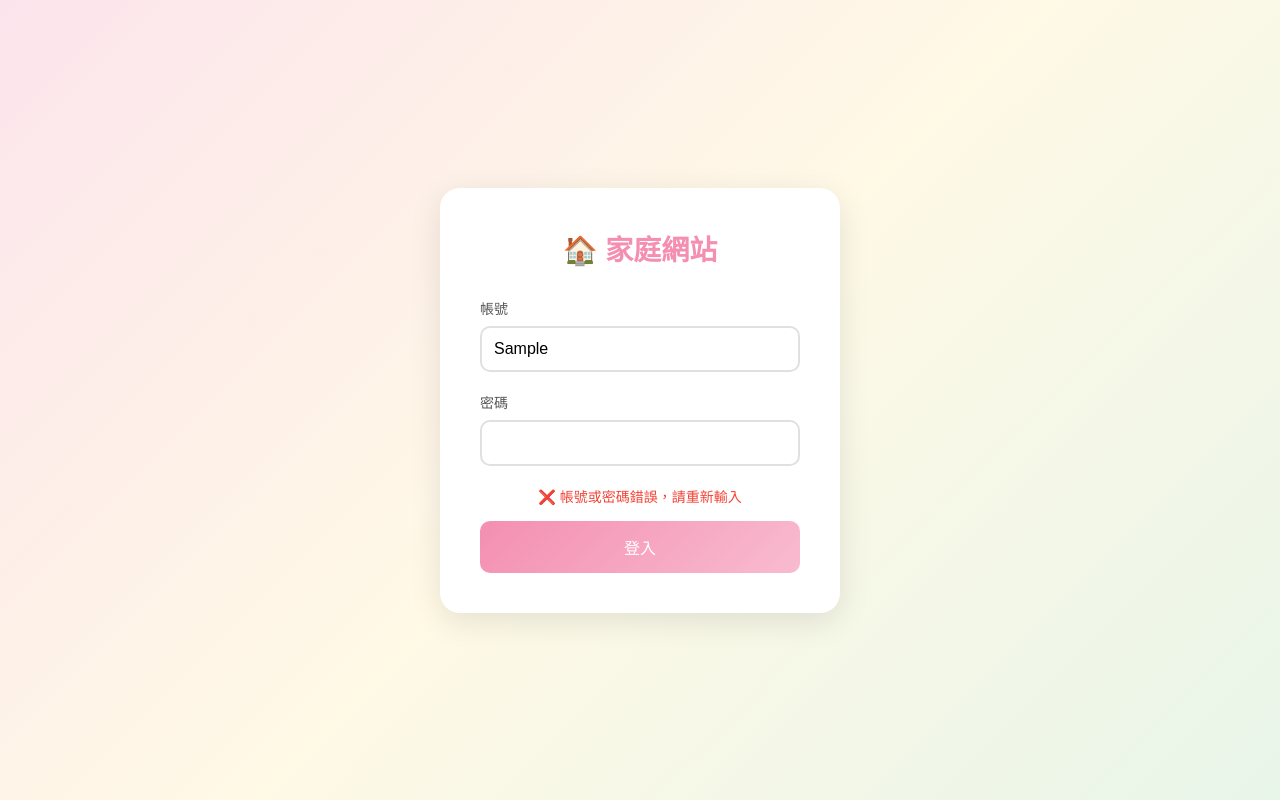
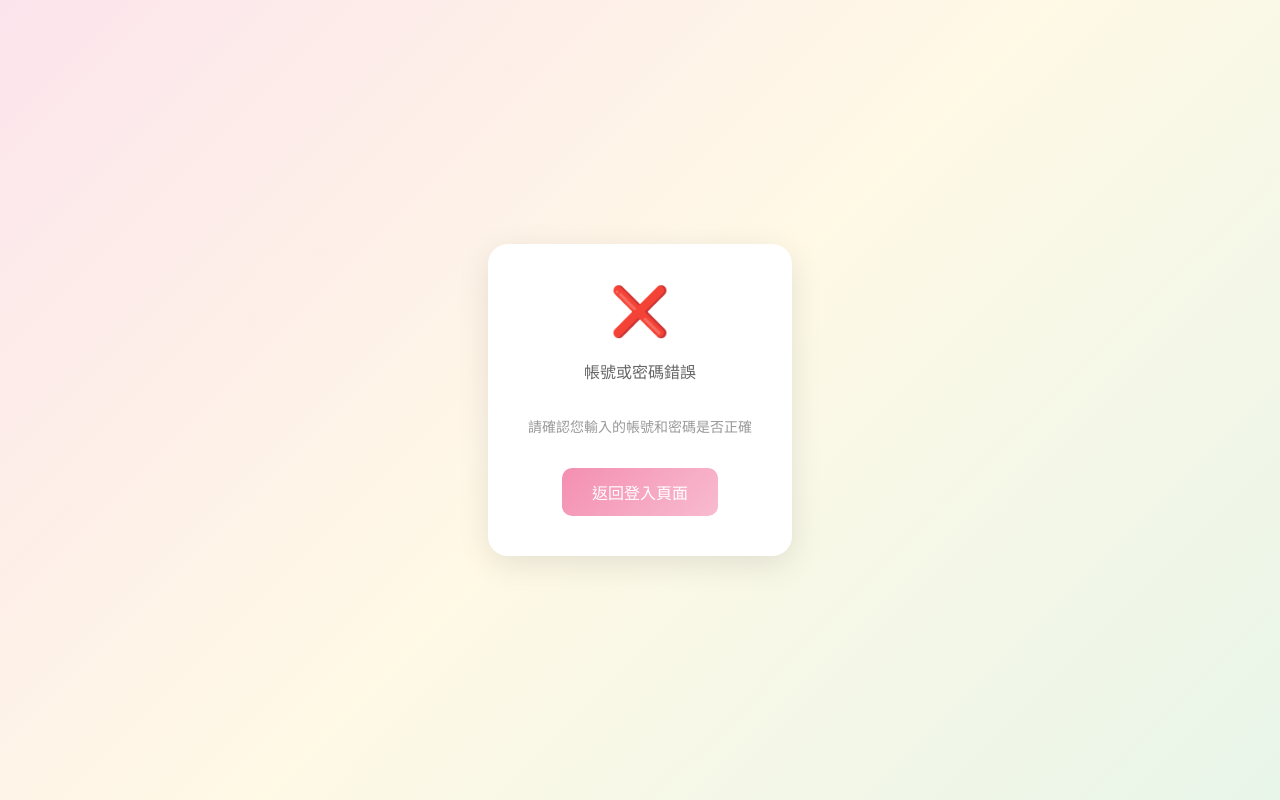
Before and after one commit to Emilyfan-learn/fanfan, a plain HTML site: page index.html in a window 1280 px wide. Both pictures are taken after typing "Sample", "Sample123" into the empty fields and a click on the button "登入". Drawn offline with Linux system fonts and the light colour scheme.

Commit message:
Add files via upload

```diff
--- a/index.html
+++ b/index.html
@@ -83,6 +83,68 @@
             transform: translateY(-2px);
         }
 
+        .login-btn:disabled {
+            opacity: 0.6;
+            cursor: not-allowed;
+        }
+
+        .error-message {
+            color: #f44336;
+            font-size: 14px;
+            margin-bottom: 15px;
+            text-align: center;
+            display: none;
+            padding: 10px;
+            background: #ffebee;
+            border-radius: 8px;
+        }
+
+        /* 錯誤頁面樣式 */
+        .error-page {
+            display: none;
+            justify-content: center;
+            align-items: center;
+            min-height: 100vh;
+            padding: 20px;
+        }
+
+        .error-box {
+            background: white;
+            padding: 40px;
+            border-radius: 20px;
+            box-shadow: 0 8px 32px rgba(0, 0, 0, 0.1);
+            text-align: center;
+            max-width: 500px;
+        }
+
+        .error-box h1 {
+            color: #f44336;
+            font-size: 48px;
+            margin-bottom: 20px;
+        }
+
+        .error-box p {
+            color: #666;
+            font-size: 16px;
+            margin-bottom: 30px;
+            line-height: 1.6;
+        }
+
+        .back-btn {
+            padding: 12px 30px;
+            background: linear-gradient(135deg, #f48fb1 0%, #f8bbd0 100%);
+            color: white;
+            border: none;
+            border-radius: 10px;
+            font-size: 16px;
+            cursor: pointer;
+            transition: transform 0.2s;
+        }
+
+        .back-btn:hover {
+            transform: translateY(-2px);
+        }
+
         /* 主頁面樣式 */
         .main-container {
             display: none;
@@ -145,7 +207,7 @@
         }
 
         .menu-title:hover {
-            background: #e8f5e9;
+            background: #fce4ec;
         }
 
         .menu-title span {
@@ -292,15 +354,25 @@
             <form id="loginForm">
                 <div class="input-group">
                     <label for="username">帳號</label>
-                    <input type="text" id="username" required>
+                    <input type="text" id="username" required autocomplete="username">
                 </div>
                 <div class="input-group">
                     <label for="password">密碼</label>
-                    <input type="password" id="password" required>
+                    <input type="password" id="password" required autocomplete="current-password">
                 </div>
-                <div id="errorMessage" style="color: #f44336; font-size: 14px; margin-bottom: 15px; display: none; text-align: center;"></div>
-                <button type="submit" class="login-btn">登入</button>
+                <div class="error-message" id="errorMessage"></div>
+                <button type="submit" class="login-btn" id="loginBtn">登入</button>
             </form>
+        </div>
+    </div>
+
+    <!-- 錯誤頁面 -->
+    <div class="error-page" id="errorPage">
+        <div class="error-box">
+            <h1>❌</h1>
+            <p>帳號或密碼錯誤</p>
+            <p style="font-size: 14px; color: #999;">請確認您輸入的帳號和密碼是否正確</p>
+            <button class="back-btn" onclick="backToLogin()">返回登入頁面</button>
         </div>
     </div>
 
@@ -395,44 +467,116 @@
     </div>
 
     <script>
-        // 帳號密碼設定檔（您可以修改這裡的帳號密碼）
-        const credentials = {
-            users: [
-                { username: "admin", password: "123456" },
-                { username: "family", password: "password" },
-                { username: "user1", password: "user123" }
-            ]
-        };
+        // ============================================
+        // 加密的帳號密碼資料（Base64 + 簡單混淆）
+        // ============================================
+        // 這裡儲存的是加密後的帳號密碼資料
+        // 格式：btoa(帳號:密碼) 並且加入混淆字符
+        const encryptedCredentials = [
+            'YWRtaW46MTIzNDU2',           // admin:123456
+            'ZmFtaWx5OnBhc3N3b3Jk',       // family:password
+            'ZmFuOmZhbjEyMw==',           // fan:fan123
+            'bW9tOm1vbTIwMjQ=',           // mom:mom2024
+            'ZGFkOmRhZDIwMjQ='            // dad:dad2024
+        ];
+
+        // 簡單的雜湊函數（用於增加一點安全性）
+        function simpleHash(str) {
+            let hash = 0;
+            for (let i = 0; i < str.length; i++) {
+                const char = str.charCodeAt(i);
+                hash = ((hash << 5) - hash) + char;
+                hash = hash & hash;
+            }
+            return hash.toString(36);
+        }
+
+        // 驗證登入
+        function validateLogin(username, password) {
+            const inputCredential = btoa(username + ':' + password);
+
+            // 檢查是否在加密列表中
+            const isValid = encryptedCredentials.includes(inputCredential);
+
+            // 加入時間延遲，防止暴力破解
+            return new Promise((resolve) => {
+                setTimeout(() => {
+                    resolve(isValid);
+                }, 500);
+            });
+        }
 
         // 登入功能
-        document.getElementById('loginForm').addEventListener('submit', function(e) {
+        document.getElementById('loginForm').addEventListener('submit', async function(e) {
             e.preventDefault();
-            const username = document.getElementById('username').value;
+
+            const username = document.getElementById('username').value.trim();
             const password = document.getElementById('password').value;
             const errorMessage = document.getElementById('errorMessage');
+            const loginBtn = document.getElementById('loginBtn');
+
+            // 停用按鈕，防止重複提交
+            loginBtn.disabled = true;
+            loginBtn.textContent = '驗證中...';
+            errorMessage.style.display = 'none';
 
             // 驗證帳號密碼
-            const validUser = credentials.users.find(
-                user => user.username === username && user.password === password
-            );
+            const isValid = await validateLogin(username, password);
 
-            if (validUser) {
-                // 登入成功
-                errorMessage.style.display = 'none';
+            if (isValid) {
+                // 登入成功 - 儲存登入狀態（使用 session）
+                sessionStorage.setItem('isLoggedIn', 'true');
+                sessionStorage.setItem('loginTime', Date.now());
+                sessionStorage.setItem('username', username);
+
                 document.getElementById('loginPage').style.display = 'none';
                 document.getElementById('mainPage').classList.add('active');
             } else {
-                // 登入失敗
-                errorMessage.textContent = '❌ 帳號或密碼錯誤，請重新輸入';
-                errorMessage.style.display = 'block';
-                document.getElementById('password').value = '';
+                // 登入失敗 - 顯示錯誤頁面
+                document.getElementById('loginPage').style.display = 'none';
+                document.getElementById('errorPage').style.display = 'flex';
+            }
+
+            // 恢復按鈕
+            loginBtn.disabled = false;
+            loginBtn.textContent = '登入';
+        });
+
+        // 檢查登入狀態（頁面載入時）
+        window.addEventListener('load', function() {
+            const isLoggedIn = sessionStorage.getItem('isLoggedIn');
+            const loginTime = sessionStorage.getItem('loginTime');
+
+            // 檢查是否登入且未超過 24 小時
+            if (isLoggedIn === 'true' && loginTime) {
+                const hoursPassed = (Date.now() - parseInt(loginTime)) / (1000 * 60 * 60);
+
+                if (hoursPassed < 24) {
+                    // 自動登入
+                    document.getElementById('loginPage').style.display = 'none';
+                    document.getElementById('mainPage').classList.add('active');
+                } else {
+                    // 登入過期
+                    sessionStorage.clear();
+                }
             }
         });
 
+        // 返回登入頁面
+        function backToLogin() {
+            document.getElementById('errorPage').style.display = 'none';
+            document.getElementById('loginPage').style.display = 'flex';
+            document.getElementById('password').value = '';
+            document.getElementById('username').focus();
+        }
+
         // 登出功能
         function logout() {
+            // 清除登入狀態
+            sessionStorage.clear();
+
+            document.getElementById('mainPage').classList.remove('active');
             document.getElementById('loginPage').style.display = 'flex';
-            document.getElementById('mainPage').classList.remove('active');
             document.getElementById('username').value = '';
             document.getElementById('password').value = '';
         }
@@ -460,9 +604,6 @@
                 <h2>${pageName}</h2>
                 <p>這是「${pageName}」的內容頁面。</p>
                 <p>您可以在這裡添加相關的內容，或連結到獨立的 HTML 檔案。</p>
-                <p style="margin-top: 20px; color: #999; font-size: 14px;">
-                    提示：在實際使用時，您可以將每個小項連結到對應的 HTML 檔案。
-                </p>
             `;
 
             // 手機版：點擊後關閉側邊欄
@@ -482,6 +623,16 @@
             document.getElementById('sidebar').classList.remove('active');
             document.getElementById('overlay').classList.remove('active');
         });
+
+        // 防止未登入直接訪問
+        setInterval(function() {
+            const isLoggedIn = sessionStorage.getItem('isLoggedIn');
+            const mainPage = document.getElementById('mainPage');
+
+            if (mainPage.classList.contains('active') && isLoggedIn !== 'true') {
+                logout();
+            }
+        }, 5000); // 每 5 秒檢查一次
     </script>
 </body>
 </html>
```
